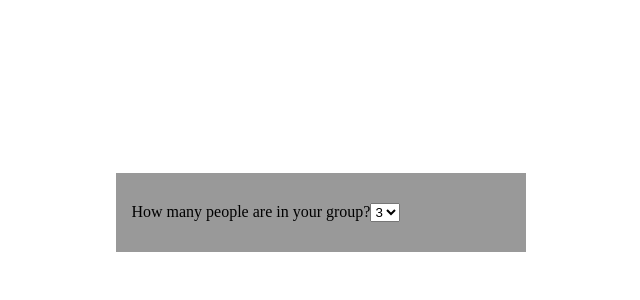
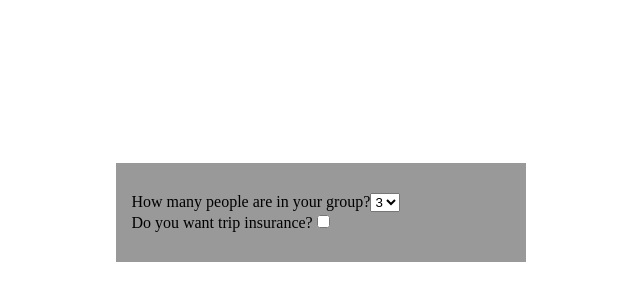
Before and after one commit to HofmaDresu/everest-cost-calculator, a React (Create React App) app: page / in a window 1280 px wide. Shown: the part 196-496 px from the top of the page, without its empty margins (319-959 px from the left). Built offline with nearby package versions, Linux system fonts and the light colour scheme.

Commit message:
Create checkbox picker

```diff
--- /dev/null
+++ b/src/Components/CheckboxPicker.jsx
@@ -0,0 +1,10 @@
+import React from 'react';
+
+export default function CheckboxPicker({isSelected, labelText, onChangeAction}) {
+    return (
+        <div>
+            <label>{labelText}</label>
+            <input type="checkbox" checked={isSelected} onChange={onChangeAction}/>
+        </div>
+    );
+}
--- a/src/People.jsx
+++ b/src/People.jsx
@@ -1,15 +1,19 @@
 import React, {Component} from 'react';
-import NumberPicker from './Components/NumberPicker'
+import NumberPicker from './Components/NumberPicker';
+import CheckboxPicker from './Components/CheckboxPicker';
 
 
 const peopleCountRange = [1,2,3,4];
 const peopleCountLabelText = "How many people are in your group?";
+
+const insuranceLabelText = "Do you want trip insurance?";
 
 export default class PeopleComponent extends Component {
     render() {
         return (
             <div className="component">
                 <NumberPicker selectedNumber={3} numberRange={peopleCountRange} labelText={peopleCountLabelText} onChangeAction={() => {}} />
+                <CheckboxPicker isSelected={false} labelText={insuranceLabelText} onChangeAction={() => {}} />
             </div>
         );
     }
```
